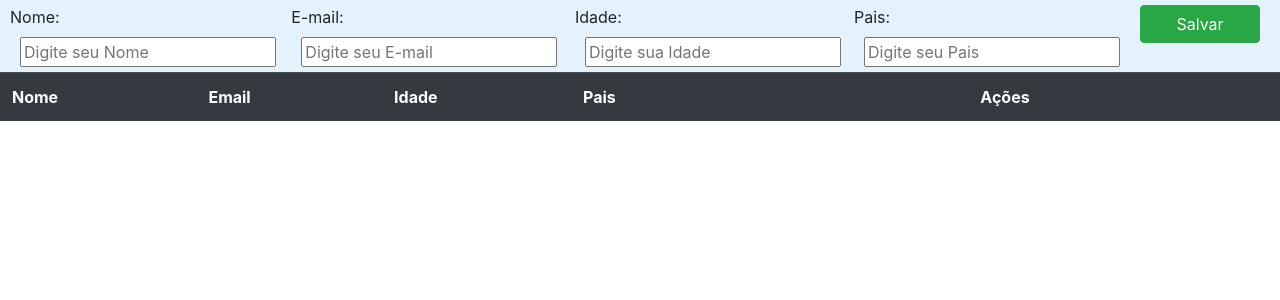
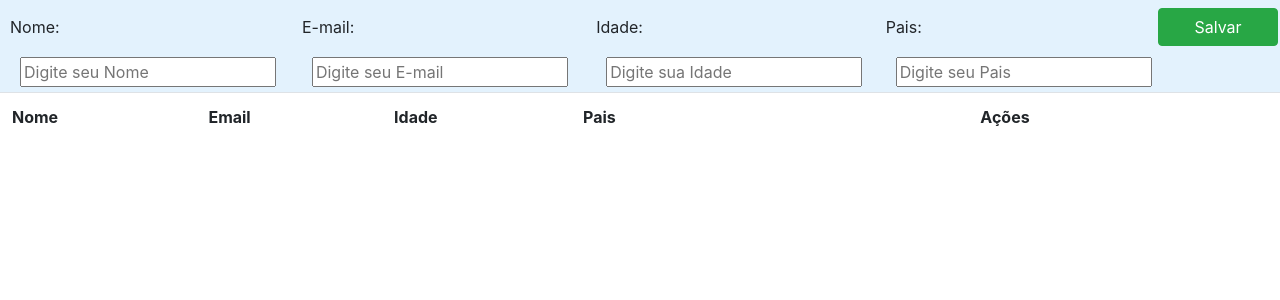
Before and after one commit to Peter-loliveira/xammp, a PHP site: page /crud.html in a window 1280 px wide. Shown: the part 100-400 px from the top of the page. Run offline with PHP 8.4, Linux system fonts and the light colour scheme; lists and menus that the app fills with data are empty; some libraries are stand-ins or nearby versions.

Commit message:
Crud - Ajustes de Cores

```diff
--- a/senai/www.peter.com.br/crud.html
+++ b/senai/www.peter.com.br/crud.html
@@ -51,7 +51,7 @@
         </div>
         </div>
     </section>
-    <table id="tablela" class="table table-dark">
+    <table id="tablela" class="table thead-light">
         <tr class="texto-alinhado">
             <th>Nome</th>
             <th>Email</th>
--- a/senai/www.peter.com.br/css/crud.css
+++ b/senai/www.peter.com.br/css/crud.css
@@ -10,6 +10,11 @@ th{
     width: 550px;
     text-align: center;
 }
+.acoes{
+    text-align: right;
+}
+
+
 
 nav{
     color: white;
@@ -41,7 +46,7 @@ i{
 
 button{
     width: 120px;
-    margin:0px 20px;
+    margin:0px 2px;
 }
 
 section{
@@ -57,3 +62,11 @@ input{
 label{
     margin-left: 10px;
 }
+
+label, input{
+    margin-top: 10px;
+}
+
+#salvar{
+    margin-top: 3px;
+}
--- a/senai/www.peter.com.br/js/crud.js
+++ b/senai/www.peter.com.br/js/crud.js
@@ -8,13 +8,13 @@ var mudaCorLinhas = true
 function criarCleinte(){
     let tabela = document.getElementById("tablela")
     let linha = document.createElement("tr")
-    if (mudaCorLinhas) {
-        linha.style.backgroundColor = "#686868";
+    // if (mudaCorLinhas) {
+    //     linha.style.backgroundColor = "#686868";
 
-        mudaCorLinhas = false
-    }else {
-        mudaCorLinhas = true
-    }
+    //     mudaCorLinhas = false
+    // }else {
+    //     mudaCorLinhas = true
+    // }
     tabela.appendChild(linha)
 
     let colNome = document.createElement("td")
@@ -38,6 +38,7 @@ function criarCleinte(){
     linha.appendChild(colPais)
 
     let colAcoes = document.createElement("td")
+    colAcoes.setAttribute("class", "acoes")
 
     let buttonDetalhes = document.createElement("button")
     buttonDetalhes.innerHTML = "Detalhes"
```
